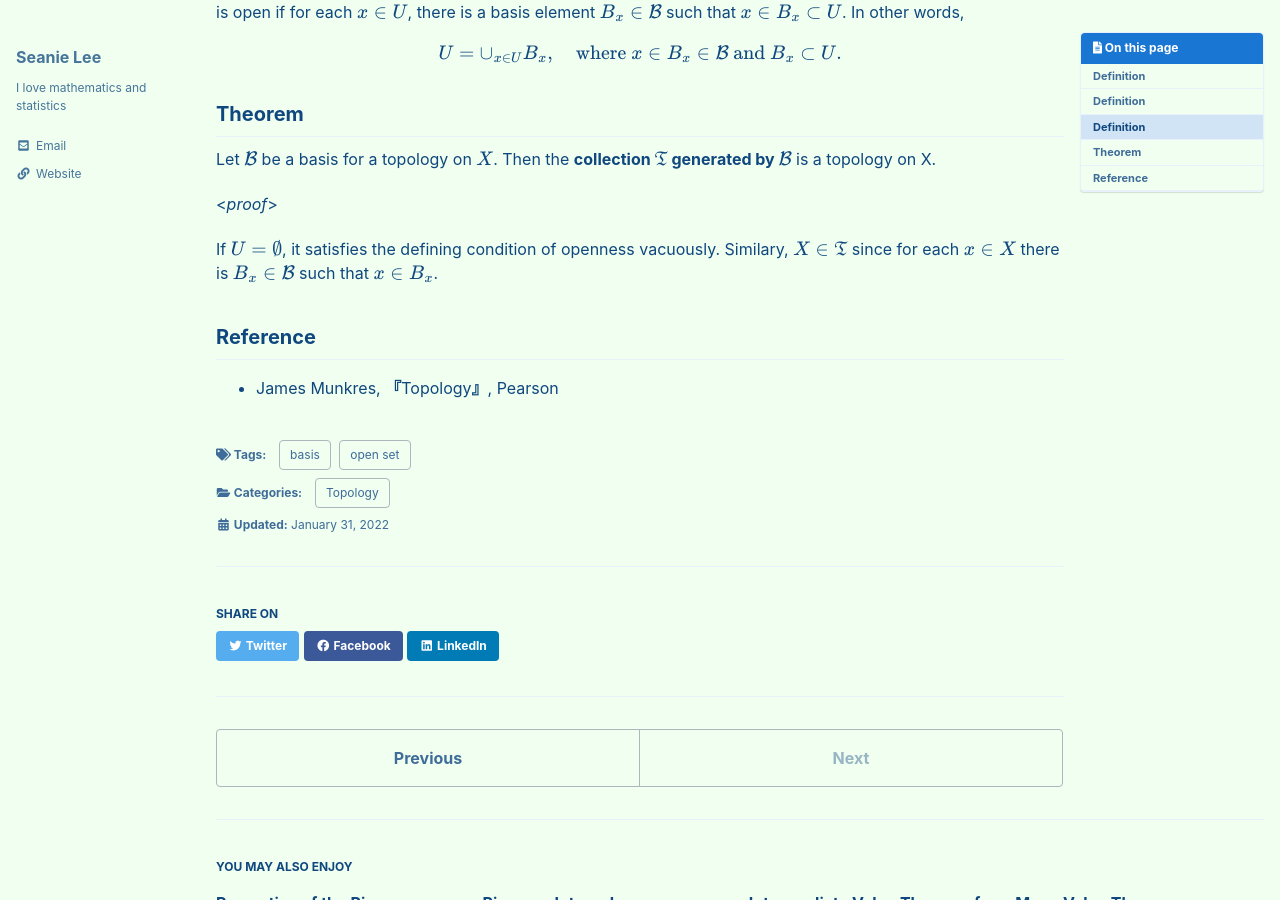
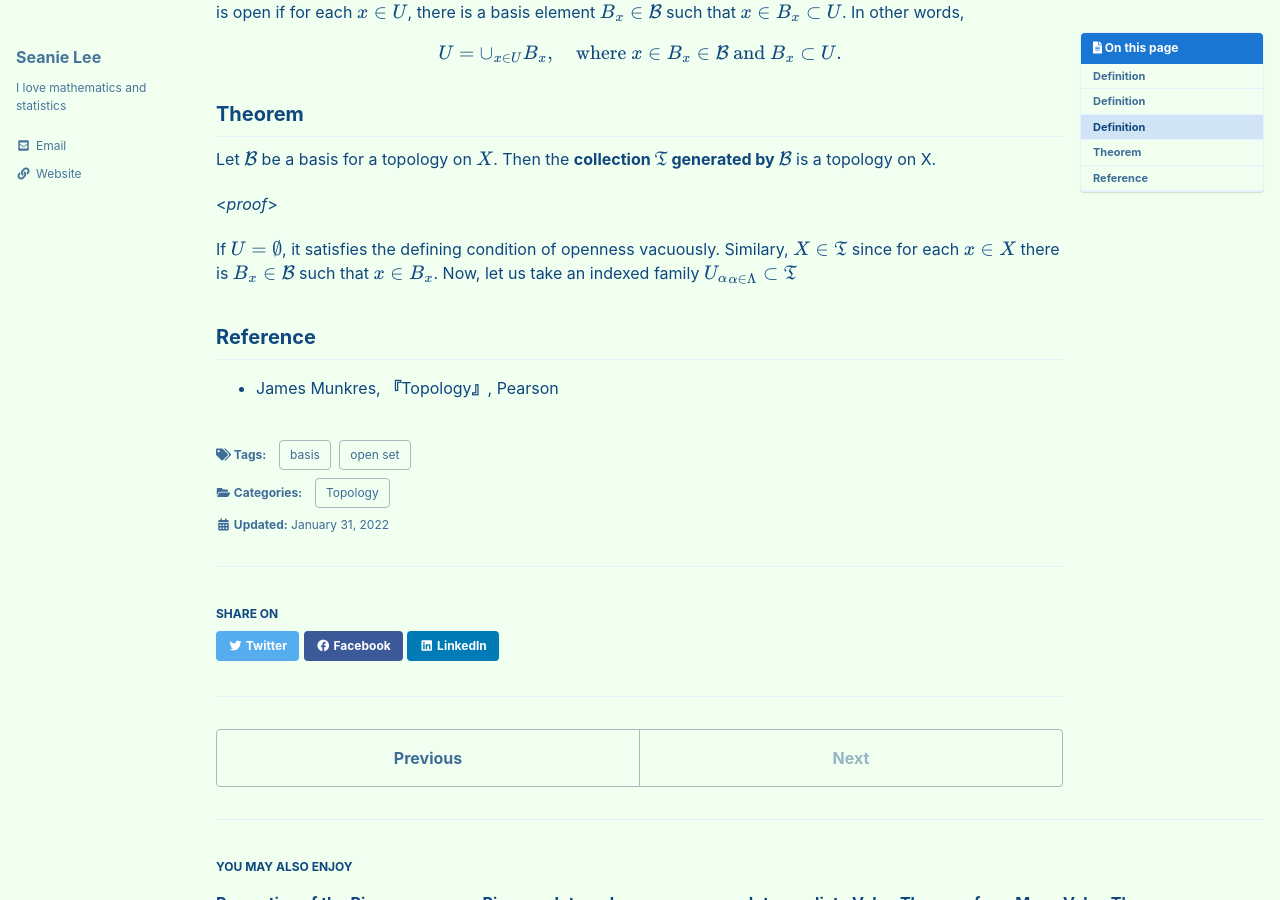
Before and after one commit to seanie12/blog, a Jekyll site: the page built from _posts/2022-01-31-open-basis.md, in a window 1280 px wide and 900 px high, scrolled down 829 px. Built offline with Jekyll 4.4.1, drawn with Linux system fonts in a browser that asks for light colours; cached includes are drawn as plain includes; formulas are drawn with MathJax 3.

Commit message:
Update 2022-01-31-open-basis.md

```diff
--- a/_posts/2022-01-31-open-basis.md
+++ b/_posts/2022-01-31-open-basis.md
@@ -60,7 +60,7 @@ Let $\mathcal{B}$ be a basis for a topology on $X$. Then  the **collection $\mat
 
 <*proof*>
 
-If $U=\emptyset$, it satisfies the defining condition of openness vacuously. Similary, $X\in \mathfrak{T}$ since for each $x\in X$ there is $B_x\in\mathcal{B}$ such that $x\in B_x$.
+If $U=\emptyset$, it satisfies the defining condition of openness vacuously. Similary, $X\in \mathfrak{T}$ since for each $x\in X$ there is $B_x\in\mathcal{B}$ such that $x\in B_x$. Now, let us take an indexed family $\{U_\alpha\}_{\alpha \in \Lambda} \subset \mathfrak{T}$
 $$\tag*{$\square$}$$
 
 
```
